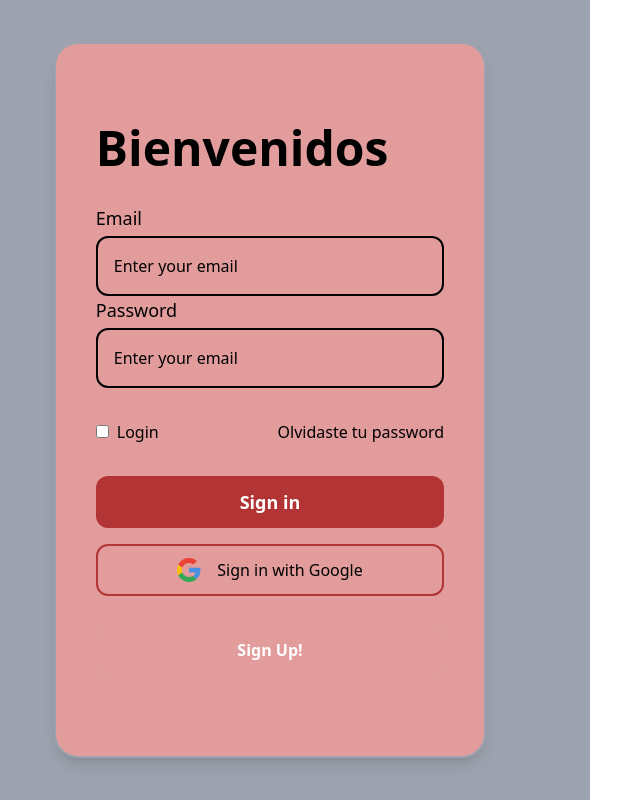
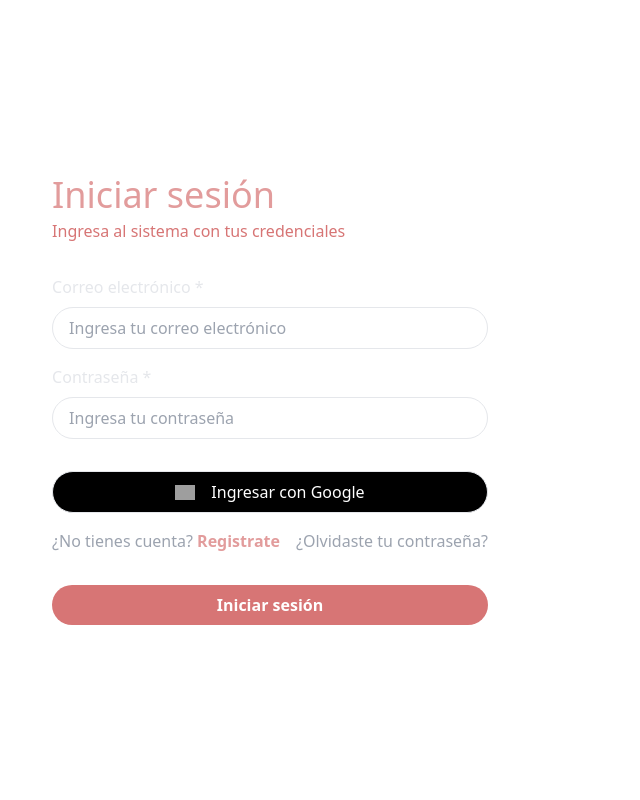
Before and after one commit to SamuelRnn/lazy-buy, a Next.js app: page /login in a window 1280 px wide. Shown: the whole page, without its empty margins (50-690 px from the left). Built offline with nearby package versions, Linux system fonts and the light colour scheme; grey boxes are pictures that could not be loaded.

Commit message:
modify(login &) delete (LandingPage)

```diff
--- a/components/LandingPage/Form.jsx
+++ /dev/null
@@ -1,70 +0,0 @@
-import Link from "next/link";
-
-export default function LandingPage() {
-  return (
-    <div className="px-10 py-20 rounded-3xl border-2 border-gray-400 bg-fondo-200 shadow-lg">
-    <h1 className="text-5xl font-semibold">Bienvenidos</h1>
-    <div className="mt-8">
-      <div>
-        <label className="text-lg font medium">Email</label>
-        <input
-          className="w-full border-2 border-black rounded-xl p-4 mt-1 bg-transparent placeholder-black"
-          placeholder="Enter your email"
-        />
-      </div>
-      <div>
-        <label className="text-lg font medium">Password</label>
-        <input
-          className="w-full border-2 border-black rounded-xl p-4 mt-1 bg-transparent hover:border-white placeholder-black"
-          placeholder="Enter your email"
-          type="password"
-        />
-      </div>
-      <div className="mt-8 flex justify-between items-center">
-        <div>
-          <input type="checkbox" id="login"/>
-          <label className="ml-2 font-medium text-base" for="login">
-            Login
-          </label>
-        </div>
-        <button className="font-medium text-base ">
-          Olvidaste tu password
-        </button>
-      </div>
-      <div className="mt-8 flex flex-col gap-y-4">
-        <button className="bg-fondo-500 active:scale-[.98] active:duration-75 hover:scale-[1.01] ease-in-out transition-all   py-3 rounded-xl bg-ffb-600 text-white text-lg font-bold">
-          Sign in
-        </button>
-        <button className="flex rounded-xl border-2 py-3 border-fondo-500 items-center justify-center gap-4 active:scale-[.98] active:duration-75 hover:scale-[1.01] ease-in-out transition-all">
-          <svg
-            width="24"
-            height="24"
-            viewBox="0 0 24 24"
-            fill="none"
-            xmlns="http://www.w3.org/2000/svg"
-          >
-            <path
-              d="M5.26644 9.76453C6.19903 6.93863 8.85469 4.90909 12.0002 4.90909C13.6912 4.90909 15.2184 5.50909 16.4184 6.49091L19.9093 3C17.7821 1.14545 15.0548 0 12.0002 0C7.27031 0 3.19799 2.6983 1.24023 6.65002L5.26644 9.76453Z"
-              fill="#EA4335"
-            />
-            <path
-              d="M16.0406 18.0142C14.9508 18.718 13.5659 19.0926 11.9998 19.0926C8.86633 19.0926 6.21896 17.0785 5.27682 14.2695L1.2373 17.3366C3.19263 21.2953 7.26484 24.0017 11.9998 24.0017C14.9327 24.0017 17.7352 22.959 19.834 21.0012L16.0406 18.0142Z"
-              fill="#34A853"
-            />
-            <path
-              d="M19.8342 20.9978C22.0292 18.9503 23.4545 15.9019 23.4545 11.9982C23.4545 11.2891 23.3455 10.5255 23.1818 9.81641H12V14.4528H18.4364C18.1188 16.0119 17.2663 17.2194 16.0407 18.0108L19.8342 20.9978Z"
-              fill="#4A90E2"
-            />
-            <path
-              d="M5.27698 14.2663C5.03833 13.5547 4.90909 12.7922 4.90909 11.9984C4.90909 11.2167 5.03444 10.4652 5.2662 9.76294L1.23999 6.64844C0.436587 8.25884 0 10.0738 0 11.9984C0 13.918 0.444781 15.7286 1.23746 17.3334L5.27698 14.2663Z"
-              fill="#FBBC05"
-            />
-          </svg>
-          Sign in with Google
-        </button>
-        <Link className="hover:text-fondo-300 mt-3 hover:bg-white text-white font-semibold flex rounded-xl border-2 py-3 border-fondo-200 items-center justify-center gap-4ease-in-out transition-all bg-fondo-200"  href='./signup'>Sign Up!</Link>
-      </div>
-    </div>
-  </div>
-  )
-}
--- a/next.config.js
+++ b/next.config.js
@@ -2,7 +2,7 @@
 const nextConfig = {
   reactStrictMode: true,
   images:{
-    domains: ['i.ibb.co'],
+    domains: ['i.ibb.co', 'cdn-icons-png.flaticon.com'],
   }
 
 }
--- a/pages/login.jsx
+++ b/pages/login.jsx
@@ -1,16 +1,90 @@
-import LandingPage from "../components/LandingPage/Form";
-import Link from "next/link";
-import logo from "../public/Lazy_Logo.png";
-import Image from "next/image";
+import Link from 'next/link'
+import Image from 'next/image'
 
-export default function LANDING() {
+export default function Loading() {
   return (
-    <div className="flex w-full h-screen">
-      <div className="w-full flex items-center justify-center lg:w-1/2 bg-gray-400">
-        <LandingPage />
+    <div className="min-h-screen bg-[#ffffff] grid grid-cols-1 lg:grid-cols-2">
+      <div className="text-white flex flex-col items-center justify-center gap-8 p-8 max-w-lg mx-auto">
+        <div className="flex flex-col gap-1 w-full">
+          <h1 className="text-4xl font-medium text-fondo-200">Iniciar sesión</h1>
+          <p className="text-fondo-300 ">
+            Ingresa al sistema con tus credenciales
+          </p>
+        </div>
+
+        <form className="flex flex-col gap-4">
+          <div>
+            <label htmlFor="email" className="text-gray-200">
+              Correo electrónico *
+            </label>
+            <input
+              type="email"
+              id="email"
+              autoComplete="off"
+              className="w-full py-2 px-4 bg-transparent border rounded-full mt-2 outline-none focus:border-fondo-400 text-black"
+              placeholder="Ingresa tu correo electrónico"
+            />
+          </div>
+          <div>
+            <label htmlFor="password" className="text-gray-200">
+              Contraseña *
+            </label>
+            <input
+              type="password"
+              id="password"
+              autoComplete="off"
+              className="w-full py-2 px-4 bg-transparent border rounded-full mt-2 outline-none focus:border-fondo-400 text-black"
+              placeholder="Ingresa tu contraseña"
+            />
+          </div>
+          <div className="flex flex-col md:flex-row items-center justify-between gap-4 order-2 md:order-1">
+            <span className="text-gray-400">
+              ¿No tienes cuenta?{' '}
+              <Link
+                href="/signup"
+                className="text-fondo-200 hover:text-fondo-400 font-semibold  transition-colors"
+              >
+                Registrate
+              </Link>
+            </span>
+            <Link
+              href="/#"
+              className="text-gray-400 hover:text-gray-500 transition-colors"
+            >
+              ¿Olvidaste tu contraseña?
+            </Link>
+          </div>
+
+          <div className="w-full mt-4">
+          <button
+            type="button"
+            className="w-full flex items-center justify-center gap-2 border p-2 px-4 rounded-full bg-black hover:bg-white hover:text-black"
+          >
+            <Image
+              width={20}
+              height={20}
+              src='https://cdn-icons-png.flaticon.com/512/281/281764.png'
+              alt='Not found'
+            />
+            <span className="ml-2">Ingresar con Google</span>
+          </button>
+        </div>
+
+          <div className="mt-4 order-1 md:order-2">
+            <button
+              type="submit"
+              className="w-full font-semibold bg-fondo-300 p-2 rounded-full hover:bg-white hover:rounded-full hover:border hover:text-fondo-300 transition-colors"
+            >
+              Iniciar sesión
+            </button>
+          </div>
+        </form>
       </div>
-      <div id="logo_home" className="lg:flex items-center justify-center h-full w-1/2 bg-transparent">
-
+      <div className="bg hidden lg:block">
+        <div
+          id="logo_home"
+          className="hidden lg:flex items-center justify-center h-full  bg-transparent"
+        ></div>
       </div>
     </div>
   );
--- a/tailwind.config.js
+++ b/tailwind.config.js
@@ -25,6 +25,7 @@ module.exports = {
         }
       }
     },
+
   },
   plugins: [
     plugin(function ({ addUtilities }) {
```
